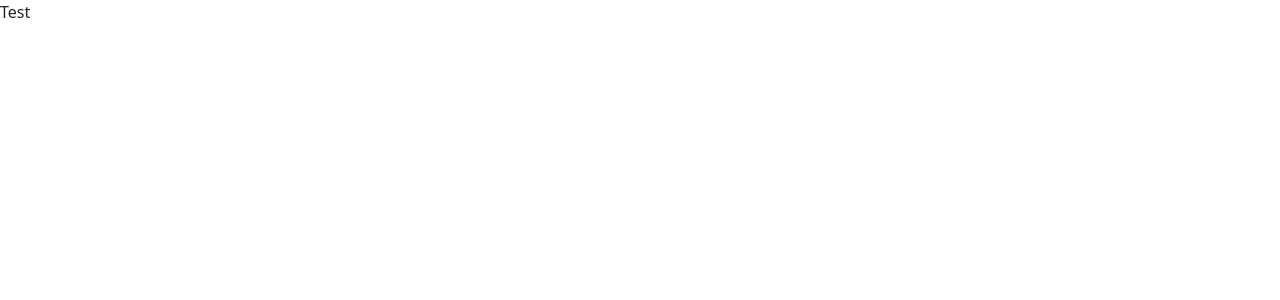
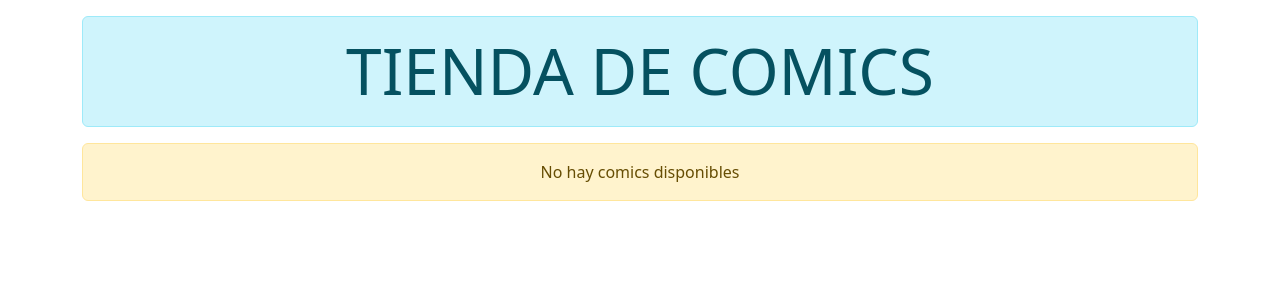
Before and after one commit to ErcDZ/eva_3_Eric_Gonzalez, a Django app: page / in a window 1280 px wide. Before the commit the part shown is almost empty. Shown: the top 300 px of the page. Run offline with Django 5.2, Linux system fonts and the light colour scheme.

Commit message:
Commit 6: HTML con condiciones basicas.

```diff
--- a/templates/index.html
+++ b/templates/index.html
@@ -15,11 +15,27 @@
         />
     </head>
 
-    <body>
+    <body class="container mt-3">
         <header>
-            <!-- place navbar here -->
+            <div class="alert alert-info text-center display-3" role="alert">
+                TIENDA DE COMICS
+            </div>
         </header>
-        <main>Test</main>
+
+        <main>
+
+            {% if funcion %}
+
+            {% else %}
+
+                <div class="alert alert-warning text-center" role="alert">
+                    No hay comics disponibles
+                </div>
+
+            {% endif %}
+
+        </main>
+
         <footer>
             <!-- place footer here -->
         </footer>
```
